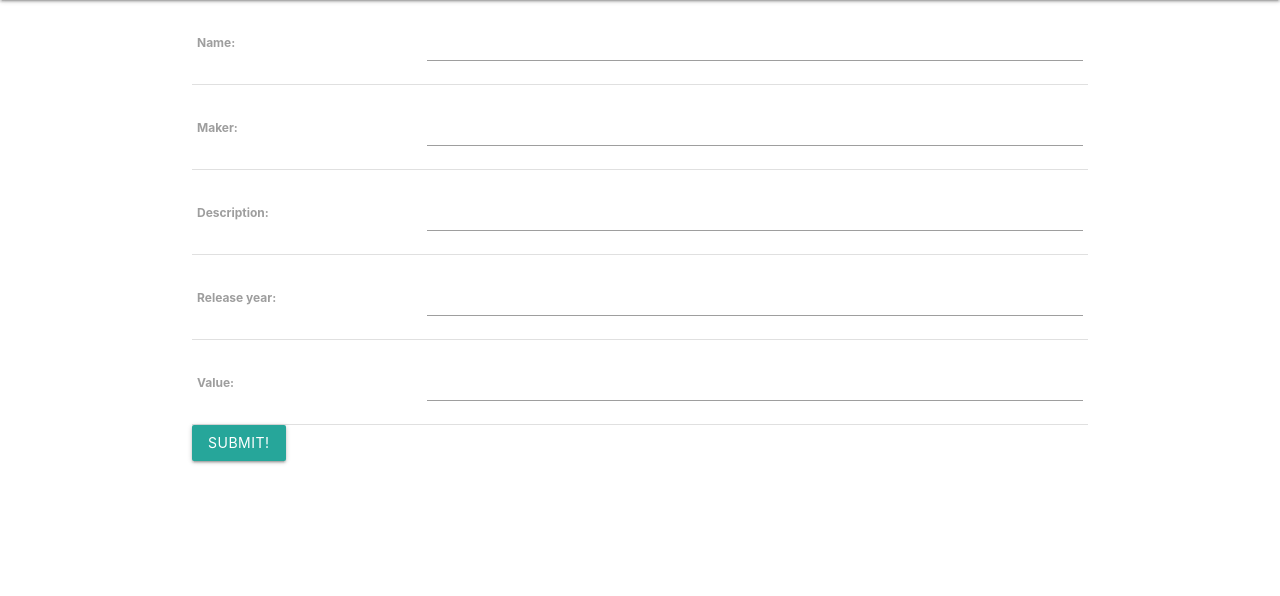
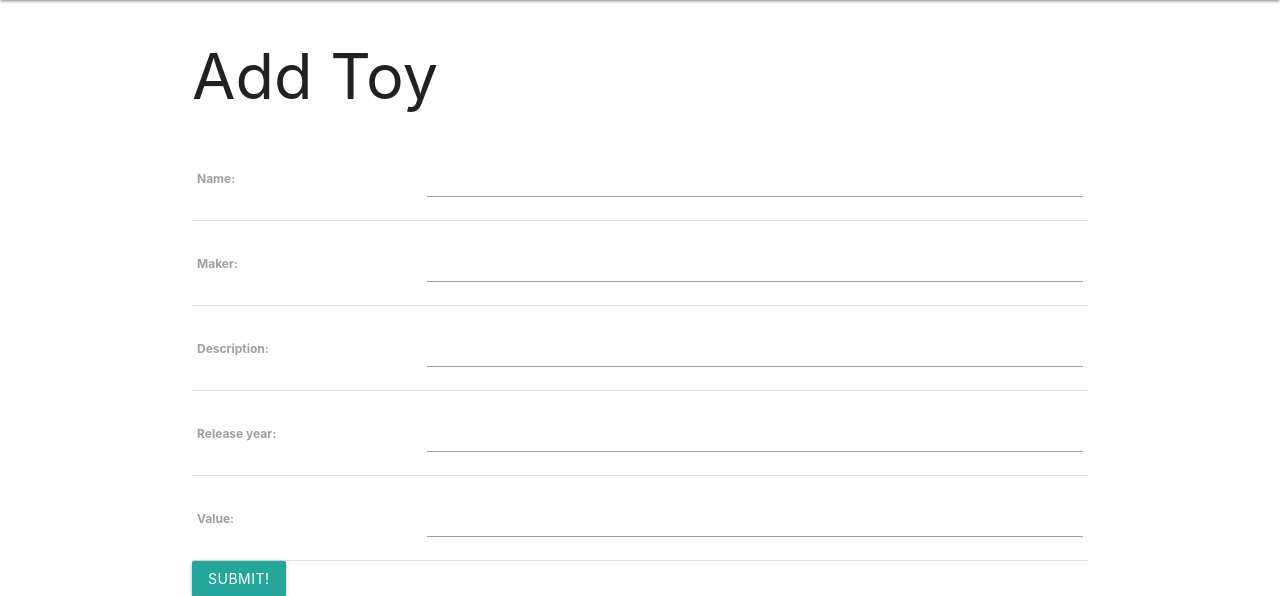
Before and after one commit to jdemarc/plantcollector, a Django app: page /toys/create/ in a window 1280 px wide. Shown: the part 64-660 px from the top of the page. Run offline with Django 3.2, Linux system fonts and the light colour scheme.

Commit message:
Customize toy_form.html

```diff
--- a/main_app/templates/main_app/toy_form.html
+++ b/main_app/templates/main_app/toy_form.html
@@ -1,5 +1,11 @@
 {% extends 'base.html' %}
 {% block content %}
+
+{% if object %}
+    <h1>Edit <span class="teal-text">{{object.name}}</span></h1>
+{% else %}
+    <h1>Add Toy</h1>
+{% endif %}
 
 <form action="" method="POST">
     {% csrf_token %}
```
